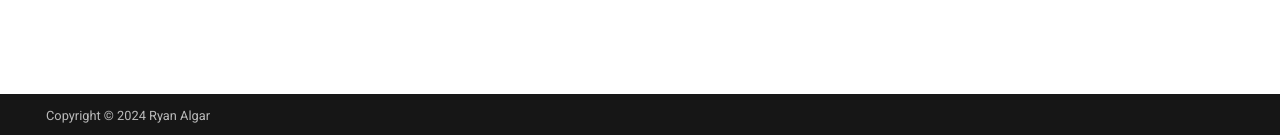
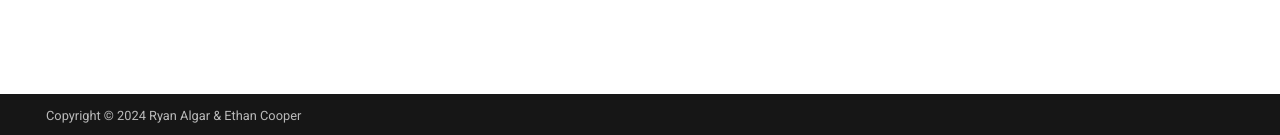
Before and after one commit to ralgar/nasec-docs, an MkDocs documentation site: the page built from content/index.md, in a window 1280 px wide. Shown: the part 762-897 px from the top of the page. Built offline with MkDocs 1.6.1 and Material for MkDocs 9.7.7, drawn with Linux system fonts in a browser that asks for light colours; comment, search, counter and statistics services are not loaded.

Commit message:
Updated copywright (#4)
theres something in my ass. mmmmmhhhhmhmmm

```diff
--- a/mkdocs.yml
+++ b/mkdocs.yml
@@ -1,7 +1,7 @@
 site_name: NASEC Knowledge Base
 copyright: >
   <div align="center">
-  Copyright &copy; 2024 Ryan Algar
+  Copyright &copy; 2024 Ryan Algar & Ethan Cooper
   </div>
 repo_url: https://github.com/ralgar/nasec-kb
 site_url: https://ralgar.github.io/nasec-kb/
```
